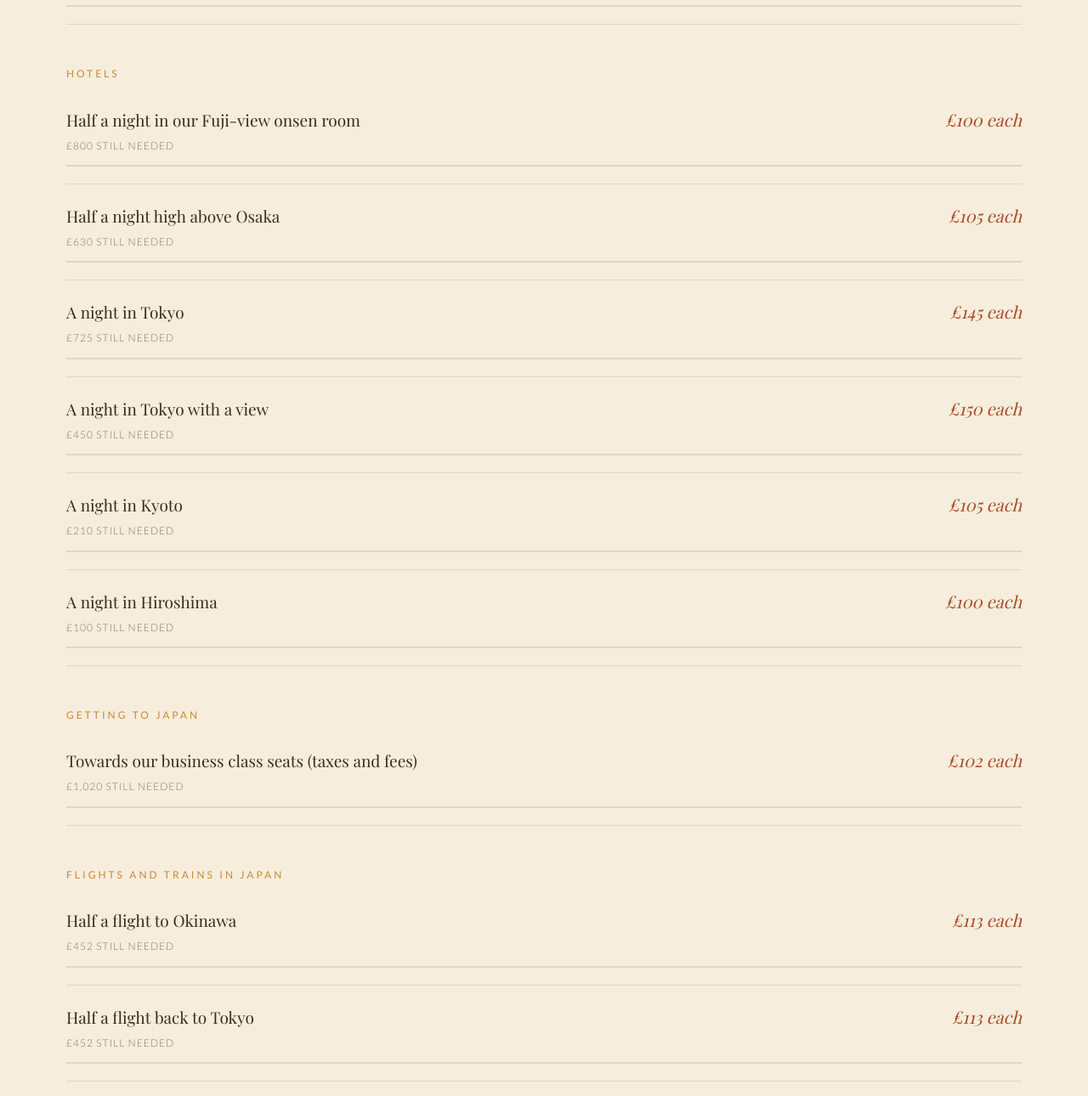
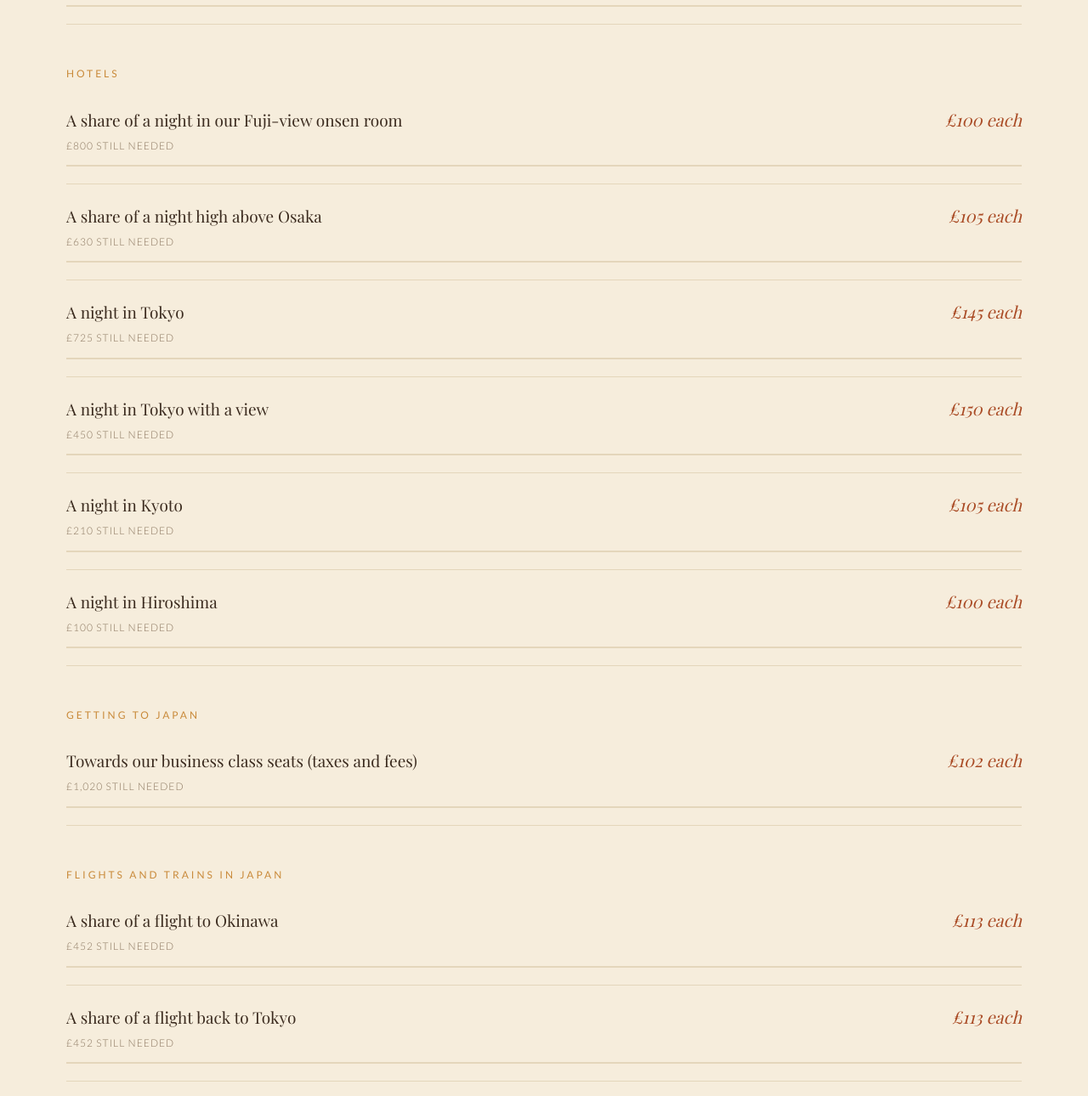
Before and after one commit to maddieprole-coder/Honeymoon-Funds, a plain HTML site: page index.html in a window 1280 px wide. Shown: the part 1460-2750 px from the top of the page at 85% size. Drawn offline with nearby package versions, Linux system fonts and the light colour scheme; no server answers; a web font is replaced by a local one.

Commit message:
Update index.html

```diff
--- a/index.html
+++ b/index.html
@@ -363,9 +363,9 @@
 const EXPERIENCES = [
   { category: "Okinawa, Club Med", name: "A share of our 5 nights at Club Med (all-inclusive)", price: 100, qty: 20,
     image: "https://i.pinimg.com/1200x/19/6f/6b/196f6bc6dd0f7decd873475f9067f4c2.jpg" },
-  { category: "Hotels", name: "Half a night in our Fuji-view onsen room", price: 100, qty: 8,
+  { category: "Hotels", name: "A share of a night in our Fuji-view onsen room", price: 100, qty: 8,
     image: "https://ak-d.tripcdn.com/images/1mc1u12000k5651wk5DC8_R_600_400_R5.webp" },
-  { category: "Hotels", name: "Half a night high above Osaka", price: 105, qty: 6,
+  { category: "Hotels", name: "A share of a night high above Osaka", price: 105, qty: 6,
     image: "https://marriott.scene7.com/is/image/marriotts7prod/mc-osamc-superior-king-night-40919:Wide-Hor?wid=375&fit=constrain" },
   { category: "Hotels", name: "A night in Tokyo", price: 145, qty: 5,
     image: "https://www.gardenhotels.co.jp/assets/images/jingugaientokyo-premier/room/superior-wide-king/01_2604.jpg" },
@@ -377,9 +377,9 @@ const EXPERIENCES = [
     image: "https://www.hilton.com/im/en/HIJSHHI/17266781/executive-king.jpg?impolicy=crop&cw=5000&ch=2842&gravity=NorthWest&xposition=0&yposition=245&rw=760&rh=432" },
   { category: "Getting to Japan", name: "Towards our business class seats (taxes and fees)", price: 102, qty: 10,
     image: "https://i.pinimg.com/736x/b7/50/3e/b7503e7495811d64bf2447d511db408b.jpg" },
-  { category: "Flights and trains in Japan", name: "Half a flight to Okinawa", price: 113, qty: 4,
+  { category: "Flights and trains in Japan", name: "A share of a flight to Okinawa", price: 113, qty: 4,
     image: "https://i.pinimg.com/1200x/e7/15/b1/e715b1d7528396e6c721dae35d1f5e02.jpg" },
-  { category: "Flights and trains in Japan", name: "Half a flight back to Tokyo", price: 113, qty: 4,
+  { category: "Flights and trains in Japan", name: "A share of a flight back to Tokyo", price: 113, qty: 4,
     image: "https://i.pinimg.com/1200x/e7/15/b1/e715b1d7528396e6c721dae35d1f5e02.jpg" },
   { category: "Flights and trains in Japan", name: "Bullet train to Kyoto", price: 120, qty: 1,
     image: "https://i.pinimg.com/736x/db/ba/76/dbba765939b6bbfb458d6c20f185e4d3.jpg" },
```
